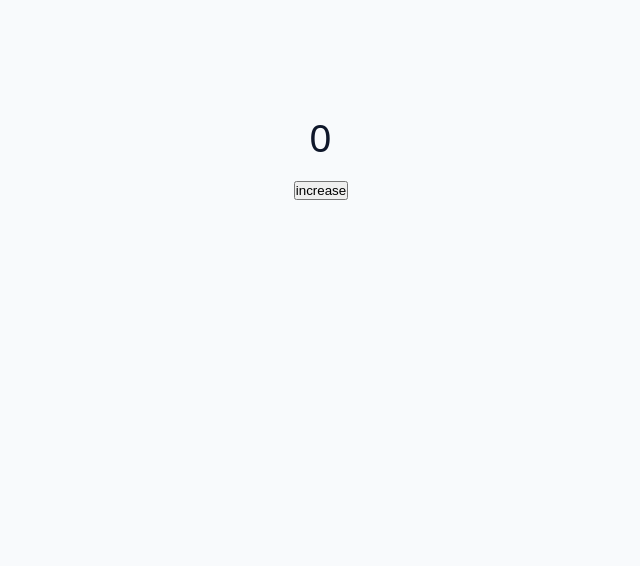
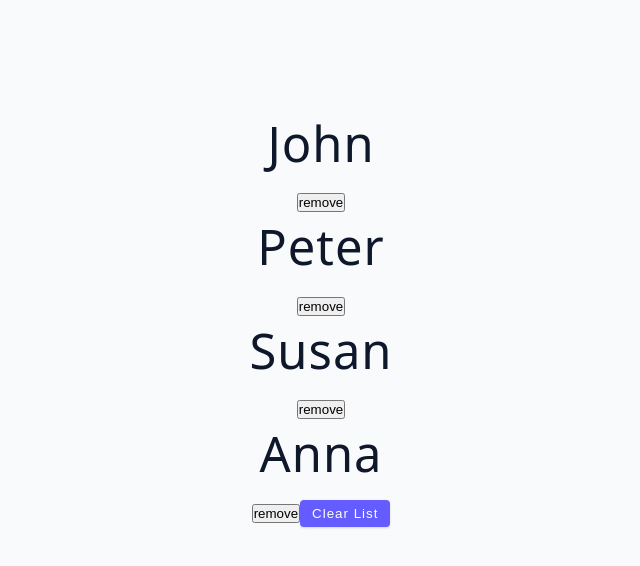
Before and after one commit to Codekazuki/vite, a React (Vite) app: page / in a window 1280 px wide. Shown: the top 566 px of the page, without its empty margins (319-959 px from the left). Built offline with nearby package versions, Linux system fonts and the light colour scheme.

Commit message:
list of name

```diff
--- a/src/App.jsx
+++ b/src/App.jsx
@@ -1,5 +1,5 @@
 import "./App.css";
-import Starter from "./tutorial/01-useState/starter/01-error-example";
+import Starter from "./tutorial/01-useState/starter/03-useState-array";
 
 function App() {
   return (
--- a/src/tutorial/01-useState/starter/03-useState-array.jsx
+++ b/src/tutorial/01-useState/starter/03-useState-array.jsx
@@ -1,5 +1,30 @@
+import { useState } from "react";
+import { data } from "../../../data";
+
 const UseStateArray = () => {
-  return <h2>useState array example</h2>;
+  const [people, setPeople] = useState(data);
+  const handleDelete = (id) => {
+    setPeople(people.filter((person) => person.id !== id));
+  };
+  const handleClearList = () => {
+    setPeople([]);
+  };
+  return (
+    <div>
+      {people.map((person) => {
+        const { id, name } = person;
+        return (
+          <>
+            <h1 key={id}>{name}</h1>
+            <button onClick={() => handleDelete(id)}>remove</button>
+          </>
+        );
+      })}
+      <button onClick={handleClearList} className='btn'>
+        clear list
+      </button>
+    </div>
+  );
 };
 
 export default UseStateArray;
```
